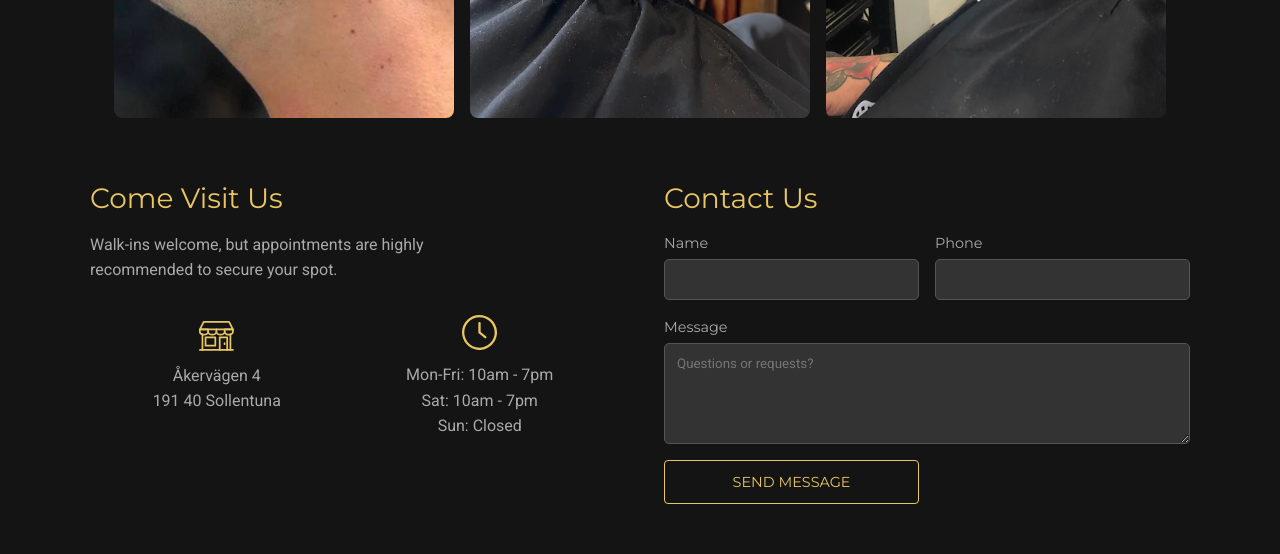
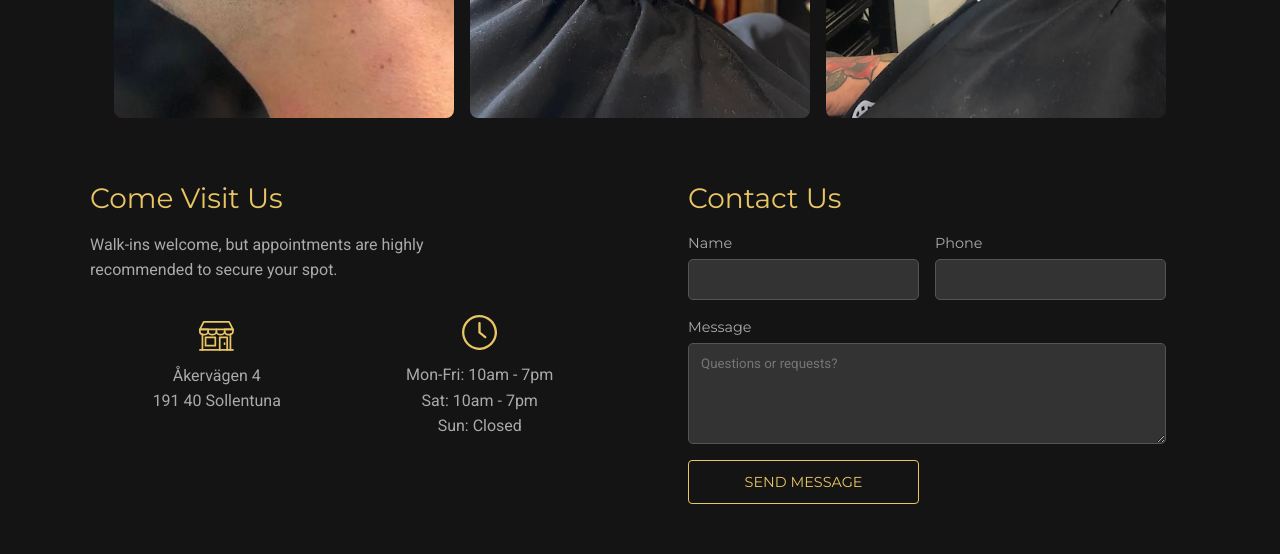
Before and after one commit to benjaminMil/goldenTouchSalong, a plain HTML site: page index.html in a window 1280 px wide. Shown: the part 3824-4378 px from the top of the page. Drawn offline with Linux system fonts and the light colour scheme.

Commit message:
side margins on contact form

```diff
--- a/index.html
+++ b/index.html
@@ -295,7 +295,7 @@
             </div>
           </div>
 
-          <div>
+          <div class="side-margin">
             <h3 id="contact">Contact Us</h3>
             <div class="visit-form">
               <form id="contact-form">
```
